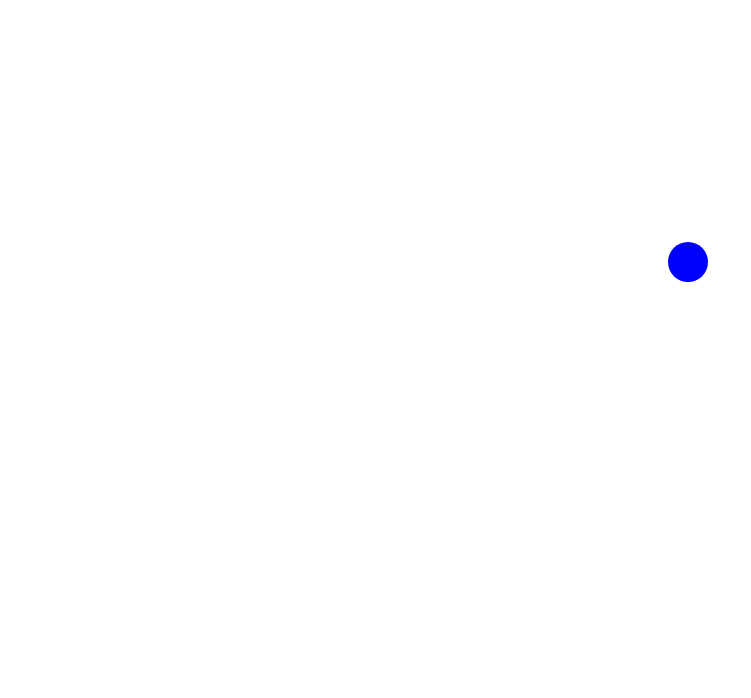
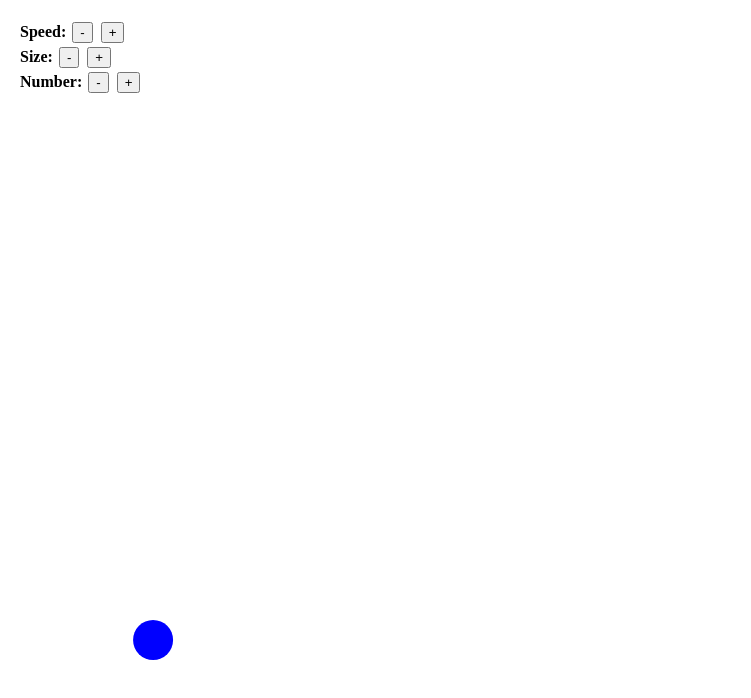
Before and after one commit to YuZhuoChen001/boppers, a plain HTML site: page index.html in a window 1280 px wide. Shown: the whole page, without its empty margins (0-751 px from the left). Drawn offline with Linux system fonts and the light colour scheme.

Commit message:
Update index.html

```diff
--- a/index.html
+++ b/index.html
@@ -2,37 +2,70 @@
 <html lang="en">
 <head>
   <meta charset="UTF-8">
-  <title>Bouncing Ball</title>
+  <title>Bouncing Balls with Controls</title>
   <style>
     body {
       margin: 0;
-      overflow: hidden; /* 防止滚动条 */
+      overflow: hidden;
     }
     canvas {
       display: block;
+    }
+    #controls {
+      position: absolute;
+      top: 10px;
+      left: 10px;
+      background: rgba(255, 255, 255, 0.8);
+      padding: 10px;
+      border-radius: 8px;
+    }
+    button {
+      margin: 2px;
     }
   </style>
 </head>
 <body>
   <canvas id="myCanvas"></canvas>
+  <div id="controls">
+    <div>
+      <strong>Speed:</strong>
+      <button onclick="changeSpeed(-1)">-</button>
+      <button onclick="changeSpeed(1)">+</button>
+    </div>
+    <div>
+      <strong>Size:</strong>
+      <button onclick="changeSize(-1)">-</button>
+      <button onclick="changeSize(1)">+</button>
+    </div>
+    <div>
+      <strong>Number:</strong>
+      <button onclick="changeNumber(-1)">-</button>
+      <button onclick="changeNumber(1)">+</button>
+    </div>
+  </div>
+
   <script>
     const canvas = document.getElementById("myCanvas");
     const ctx = canvas.getContext("2d");
-
-    // 设置 canvas 尺寸
     canvas.width = window.innerWidth;
     canvas.height = window.innerHeight;
 
-    // 小球属性
-    let ball = {
-      x: canvas.width / 2,
-      y: canvas.height / 2,
-      radius: 20,
-      dx: 4, // x 方向速度
-      dy: 3, // y 方向速度
+    let balls = [createBall()];
+    let maxBalls = 5;
+    let minBalls = 1;
+
+    function createBall() {
+      const radius = 20;
+      return {
+        x: Math.random() * (canvas.width - radius * 2) + radius,
+        y: Math.random() * (canvas.height - radius * 2) + radius,
+        radius: radius,
+        dx: (Math.random() > 0.5 ? 1 : -1) * 4,
+        dy: (Math.random() > 0.5 ? 1 : -1) * 4,
       };
+    }
 
-    function drawBall() {
+    function drawBall(ball) {
       ctx.beginPath();
       ctx.arc(ball.x, ball.y, ball.radius, 0, Math.PI * 2);
       ctx.fillStyle = "blue";
@@ -41,29 +74,75 @@
     }
 
     function update() {
-      // 清空画布
       ctx.clearRect(0, 0, canvas.width, canvas.height);
+      for (let i = 0; i < balls.length; i++) {
+        let ball = balls[i];
 
-      drawBall();
-
-      // 更新小球位置
         ball.x += ball.dx;
         ball.y += ball.dy;
 
-      // 检查边界碰撞
+        // 边界反弹
         if (ball.x + ball.radius > canvas.width || ball.x - ball.radius < 0) {
-        ball.dx = -ball.dx; // 反弹
+          ball.dx = -ball.dx;
         }
         if (ball.y + ball.radius > canvas.height || ball.y - ball.radius < 0) {
-        ball.dy = -ball.dy; // 反弹
+          ball.dy = -ball.dy;
         }
 
+        // 小球之间弹开
+        for (let j = i + 1; j < balls.length; j++) {
+          let other = balls[j];
+          let dx = other.x - ball.x;
+          let dy = other.y - ball.y;
+          let distance = Math.sqrt(dx * dx + dy * dy);
+          if (distance < ball.radius + other.radius) {
+            let angle = Math.atan2(dy, dx);
+            let overlap = (ball.radius + other.radius - distance) / 2;
+            ball.x -= Math.cos(angle) * overlap;
+            ball.y -= Math.sin(angle) * overlap;
+            other.x += Math.cos(angle) * overlap;
+            other.y += Math.sin(angle) * overlap;
+
+            let tempDx = ball.dx;
+            let tempDy = ball.dy;
+            ball.dx = other.dx;
+            ball.dy = other.dy;
+            other.dx = tempDx;
+            other.dy = tempDy;
+          }
+        }
+
+        drawBall(ball);
+      }
       requestAnimationFrame(update);
+    }
+
+    function changeSpeed(delta) {
+      balls.forEach(ball => {
+        ball.dx += delta * Math.sign(ball.dx);
+        ball.dy += delta * Math.sign(ball.dy);
+      });
+    }
+
+    function changeSize(delta) {
+      balls.forEach(ball => {
+        let newRadius = ball.radius + delta * 5;
+        if (newRadius >= 10 && newRadius <= 40) {
+          ball.radius = newRadius;
+        }
+      });
+    }
+
+    function changeNumber(delta) {
+      if (delta > 0 && balls.length < maxBalls) {
+        balls.push(createBall());
+      } else if (delta < 0 && balls.length > minBalls) {
+        balls.pop();
+      }
     }
 
     update();
 
-    // 如果窗口尺寸改变，更新 canvas 大小
     window.addEventListener('resize', () => {
       canvas.width = window.innerWidth;
       canvas.height = window.innerHeight;
```
Lines whose indentation alone changed are shown as unchanged.
